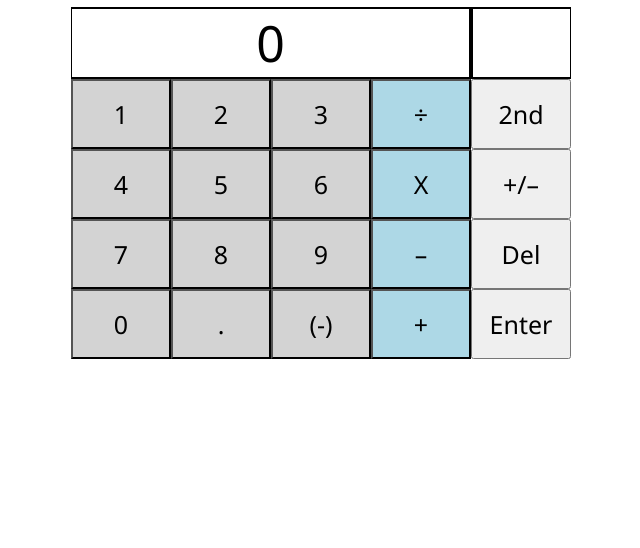
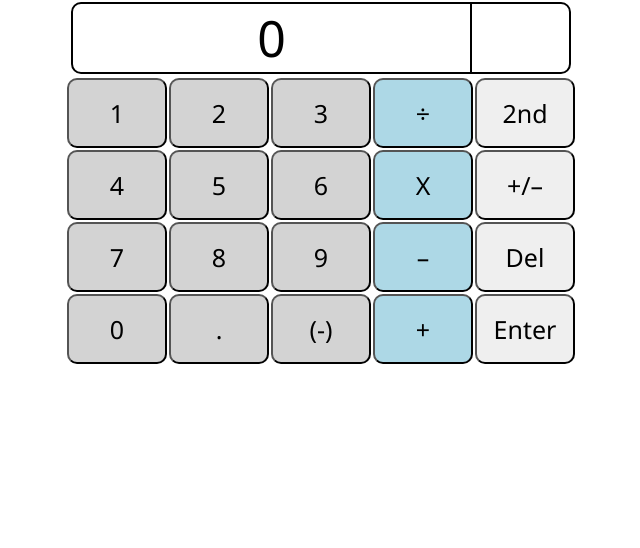
Before and after one commit to hirokiuemura2/Calculator, a plain HTML site: page index.html in a window 1280 px wide. Shown: the part 268-816 px from the top of the page, without its empty margins (319-959 px from the left). Drawn offline with Linux system fonts and the light colour scheme.

Commit message:
Improved styling

```diff
--- a/style.css
+++ b/style.css
@@ -12,12 +12,15 @@ button {
     width: 100px;
     aspect-ratio: 5.7 / 4;
     font-size: 25px;
+    border-radius: 10px;
 }
 .buttons {
+    margin-top: 4px;
     display: flex;
     flex-direction: column;
     width: 90%;
     align-items: center;
+    gap: 2px;
 }
 button.operator {
     background-color: lightblue;
@@ -27,6 +30,7 @@ button.number {
 }
 .row {
     display: flex;
+    gap: 2px;
 }
 .bar {
     display: flex;
@@ -42,9 +46,13 @@ button.number {
 }
 .result {
     width: 400px;
-    border-left-width: 1px;
+    border-right-width: 1px;
+    border-top-left-radius: 10px;
+    border-bottom-left-radius: 10px;
 }
 .operation {
     width: 100px;
-    border-right-width: 1px;
+    border-left-width: 1px;
+    border-top-right-radius: 10px;
+    border-bottom-right-radius: 10px;
 }
```
